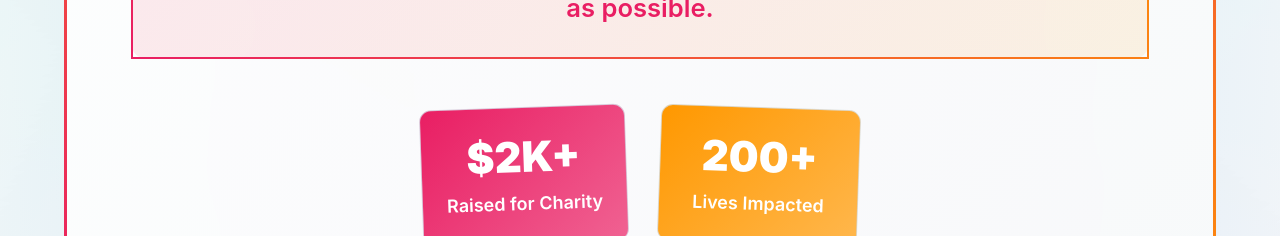
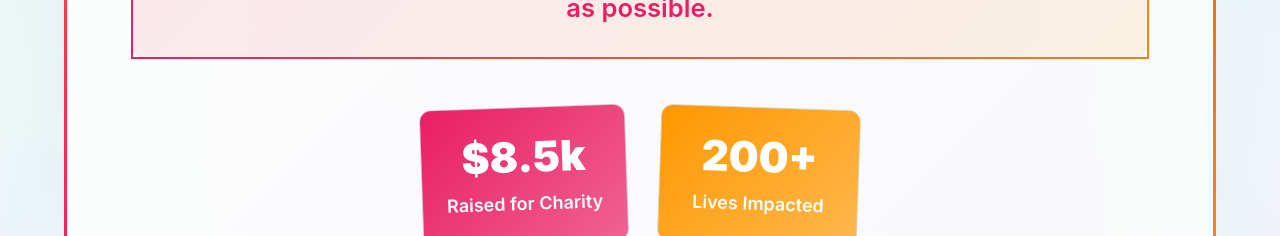
Before and after one commit to Jonathanz4344/EnlightenLearning, a React (Vite) app: page /About/Our-Mission in a window 1280 px wide. Shown: the part 2280-2516 px from the top of the page. Built offline with nearby package versions, Linux system fonts and the light colour scheme.

Commit message:
updated mission for chairtry total raised

```diff
--- a/src/components/about/Mission.jsx
+++ b/src/components/about/Mission.jsx
@@ -12,7 +12,7 @@ import {
     Fade,
     Grow,
 } from "@mui/material";
-import { TUTORING_SESSIONS_DISPLAY } from "../../constants/metrics";
+import { TUTORING_SESSIONS_DISPLAY, TOTAL_RAISED_DISPLAY } from "../../constants/metrics";
 import {
     School as LearnIcon,
     Favorite as GiveIcon,
@@ -96,7 +96,7 @@ const missionPillars = [
         icon: FundraisingIcon,
         color: '#ff9800',
         bgGradient: 'linear-gradient(135deg, #ff9800, #ffb74d)',
-        stats: { value: "$2K+", label: "Funds Raised" },
+        stats: { value: TOTAL_RAISED_DISPLAY, label: "Funds Raised" },
         features: [
             "Multiple charity partnerships",
             "Supporting families in need ",
@@ -111,7 +111,7 @@ const impactMetrics = [
     { icon: EducationIcon, value: "200+", label: "Lives Impacted", color: "#4caf50" },
     { icon: CommunityIcon, value: "30+", label: "Active Volunteers", color: "#2196f3" },
     { icon: EventIcon, value: TUTORING_SESSIONS_DISPLAY, label: "Sessions Taught", color: "#e91e63" },
-    { icon: FundraisingIcon, value: "$2K+", label: "Raised for Charity", color: "#ff9800" }
+    { icon: FundraisingIcon, value: TOTAL_RAISED_DISPLAY, label: "Raised for Charity", color: "#ff9800" }
 ];
 
 // Values data - updated to include charitable commitment
@@ -899,7 +899,7 @@ export default function Mission() {
                                 }
                             }}>
                                 <Typography variant="h3" sx={{ fontWeight: 900, mb: 1 }}>
-                                    $2K+
+                                    {TOTAL_RAISED_DISPLAY}
                                 </Typography>
                                 <Typography variant="h6" sx={{ fontWeight: 600 }}>
                                     Raised for Charity
```
